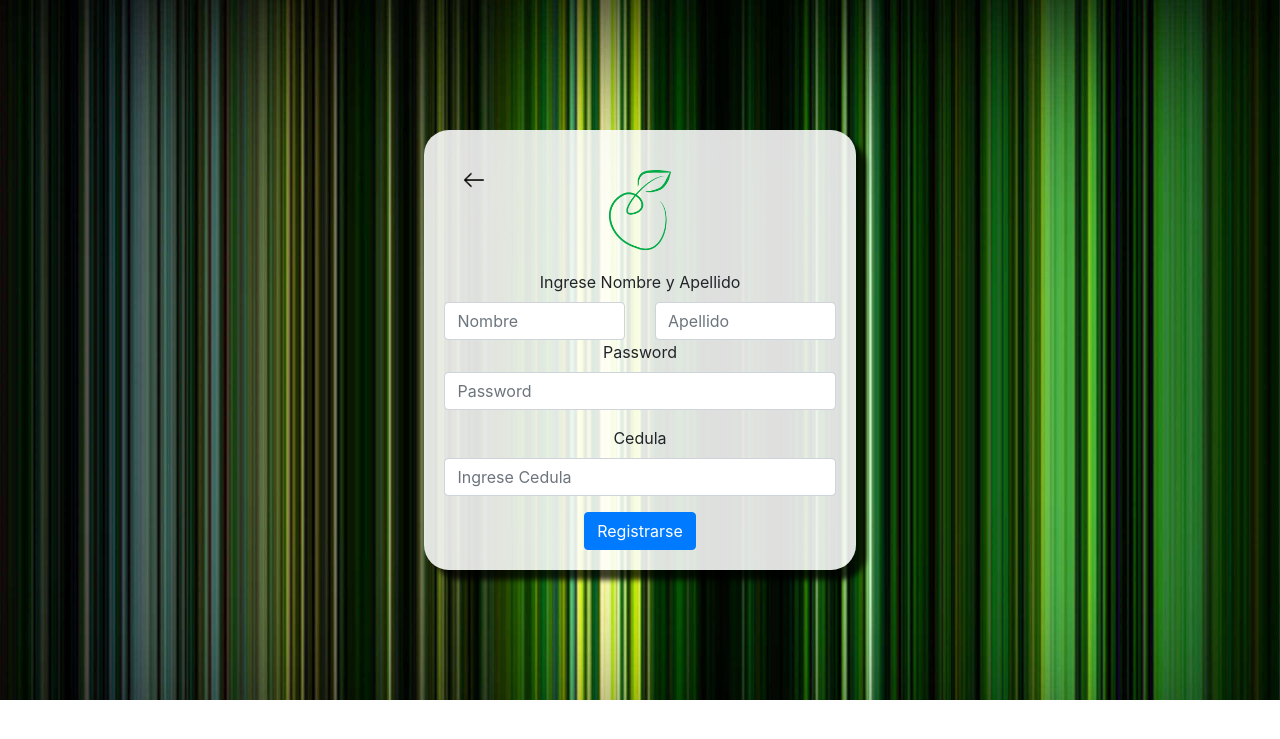
After one commit to dev-jackson/Nutri_Salud, a PHP site: page /view/estaticas/registro.php in a window 1280 px wide. The commit adds this page. Shown: the top 739 px of the page. Run offline with PHP 8.4, Linux system fonts and the light colour scheme.

Commit message:
Add Register

```diff
--- a/controller/FrontController.php
+++ b/controller/FrontController.php
@@ -17,7 +17,9 @@ class FrontController {
             require_once "controller/funcionesClientes/" . $controller . ".php";
         }elseif(strncmp($controller,'Adm',3)===0){
             require_once "controller/funcionesAdm/" . $controller . ".php";
-        }else{
+        }elseif(strncmp($controller,'Usu',3)==0){
+            require_once "controller/SesionesUsuario/".$controller.".php";
+        }else {
             require_once "controller/" . $controller . ".php"; // require de la clase del controlador
         }
         $controller = new $controller; // creacion del objeto controlador
--- a/controller/IndexController.php
+++ b/controller/IndexController.php
@@ -28,5 +28,8 @@ class IndexController {
         require_once 'view/dinamicas/'.$pagina.'.php';
         require_once FOOTER;
     }
+    public function registro(){
+        require_once 'view/estaticas/registro.php';
+    }
 
 }
--- a/view/estaticas/login.php
+++ b/view/estaticas/login.php
@@ -25,6 +25,7 @@ Nunca compartiremos su correo electrónico con nadie más...</small>
   </div>
 
   <button type="submit" class="btn btn-primary">Entrar</button>
+  <a href="index.php?c=index&a=registro" class="btn btn-secondary">Resgistro</a>
 </form>
     </div>
 </body>
--- /dev/null
+++ b/view/estaticas/registro.php
@@ -0,0 +1,38 @@
+<!DOCTYPE html>
+<html lang="en">
+<head>
+    <meta charset="UTF-8">
+    <meta name="viewport" content="width=device-width, initial-scale=1.0">
+    <meta http-equiv="X-UA-Compatible" content="ie=edge">
+    <link rel="stylesheet" href="assets/css/bootstrap.min.css" >
+    <link rel="stylesheet" href="assets/css/index.css">
+    <title>Inicio de Sesion</title>
+</head>
+<body>
+    <div class="container-login">
+    <form action="index.php?c=index&c=Usuario&a=RegiterUsuario" method="POST">
+    <a href="index.php?c=index&a=login"><img class="icon-back" src="assets/imagenes/espalda.png" alt=""></a>
+        <img src="assets/imagenes/logo.png" alt="">
+  <div class="form-group">
+    <label for="">Ingrese Nombre y Apellido</label>
+  <div class="row">
+    <div class="col">
+      <input type="text" class="form-control" name="nombre" placeholder="Nombre">
+    </div>
+    <div class="col">
+      <input type="text" class="form-control" name="apellido" placeholder="Apellido">
+    </div>
+  </div>
+      <label for="inputPassword4">Password</label>
+      <input type="password" class="form-control" id="inputPassword4" name="clave" placeholder="Password">
+    </div>
+  <div class="form-group">
+    <label for="exampleInputPassword1">Cedula</label>
+    <input type="input" class="form-control" name ="CI" placeholder="Ingrese Cedula">
+  </div>
+
+  <button type="submit" class="btn btn-primary">Registrarse</button>
+</form>
+    </div>
+</body>
+</html>
--- a/view/plantillas/header.php
+++ b/view/plantillas/header.php
@@ -17,7 +17,7 @@
         <li><a href="index.php?" class="active">INICIO</a></li>
         <li><a href="index.php?c=index&c=Cliente&a=verPlanes">PLANES</a></li>
         <li><a href="index.php?c=index&a=estatica&p=nosotros">NOSOTROS</a></li>
-        <li><a href="index.php?c=index&a=login">LOGIN</a></li>
+        <li><a href="index.php?c=index&a=login"><?php ($resultado>0)? echo($u->getNombre()."sa"):echo("LOGIN"); ?></a></li>
     </ul>
     <div class="respon" onclick="toogle()"><img src="assets/imagenes/logo.png" alt="" width="30px"></div>
         </header>
```
Also changed, not shown: controller/SesionesUsuario/UsuarioController.php (+7 -4 lines), model/DAO/UsuarioDAO.php (+5 -2 lines), model/DTO/Usuario.php (renamed from model/DTO/Usario.php, +19 -0 lines).
